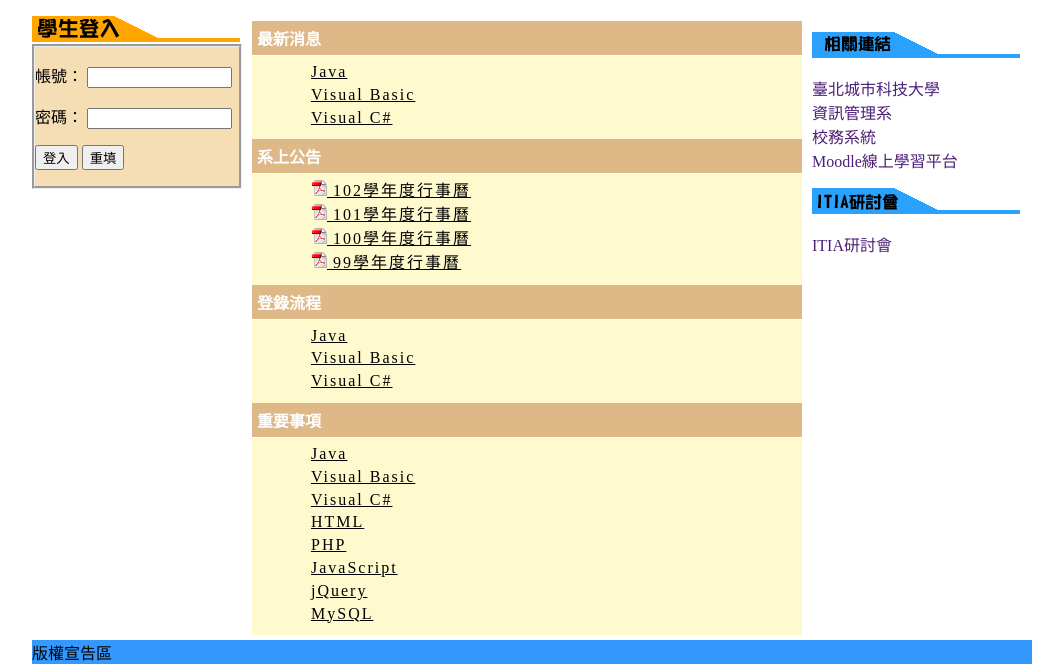
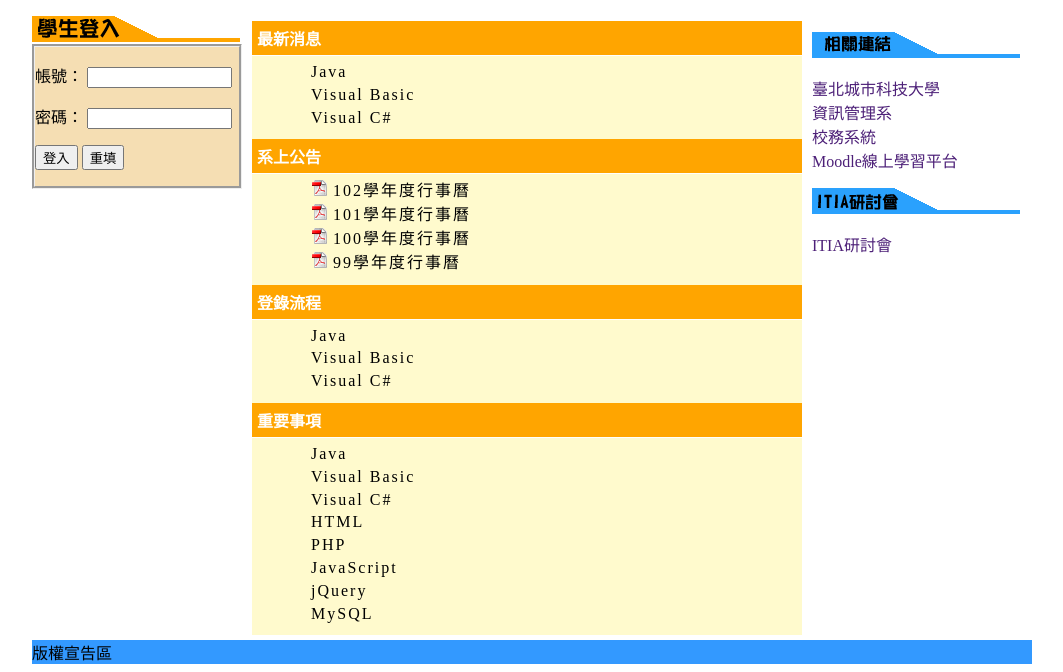
Before and after one commit to lian29/102pj, a PHP site: page / in a window 1280 px wide. Shown: the part 237-909 px from the top of the page, without its empty margins (108-1171 px from the left). Run offline with PHP 8.4, Linux system fonts and the light colour scheme.

Commit message:
換色,取消底線

```diff
--- a/會員管理/css/layout.css
+++ b/會員管理/css/layout.css
@@ -73,7 +73,7 @@ div, ul, li{
 .catalog{
 	position : relative;
 	color:#fff;
-	background-color:#deb887;
+	background-color:#ffa500;
 	border-bottom:1px solid #fff;
 }
 .catalog h4{
@@ -81,9 +81,6 @@ div, ul, li{
 	cursor:pointer;
 	text-indent:5px;
 	padding:5px 0;
-}
-.active{
-	background-color:#ffa500;
 }
 .item{
 	background-color:#fffacd;
@@ -100,6 +97,7 @@ div, ul, li{
 }
 .item li a{
 	color:#000000;
+	text-decoration:none;
 }
 /*
 
```
